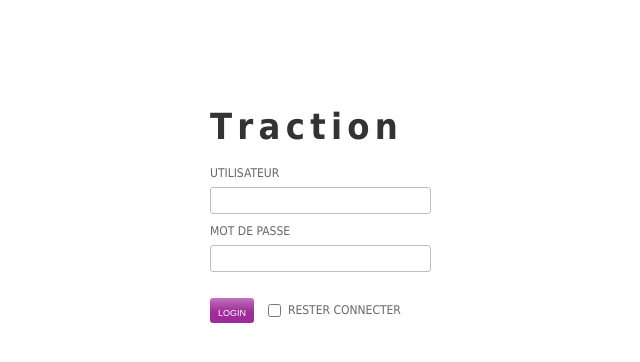
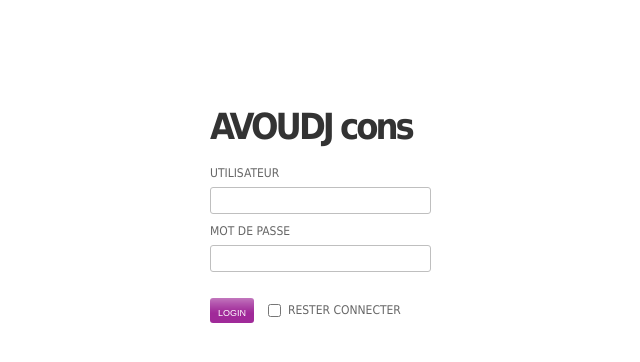
Before and after one commit to moadh/AVOUDJ, a plain HTML site: page Admin/index.html in a window 1280 px wide. Shown: the whole page, without its empty margins (320-960 px from the left). Drawn offline with Linux system fonts and the light colour scheme.

Commit message:
Changer le titre de l'index de la partie admin
Signed-off-by:  <MBS>

```diff
--- a/Admin/index.html
+++ b/Admin/index.html
@@ -2,7 +2,7 @@
 <html xmlns="http://www.w3.org/1999/xhtml">
 <head>
 <meta http-equiv="Content-Type" content="text/html; charset=utf-8" />
-<title>Visual Admin</title>
+<title>Admin For AVOUDJ</title>
 <!--[if IE 6]>
 <script src="js/DD_belatedPNG_0.0.8a-min.js"></script>
 <script>
@@ -33,7 +33,7 @@
 
                 <div id="logo">
 
-              	<h1><strong>T r a c t i o n</strong></h1>
+              	<h1><strong>AVOUDJ cons</strong></h1>
 
                 </div>
 
```
